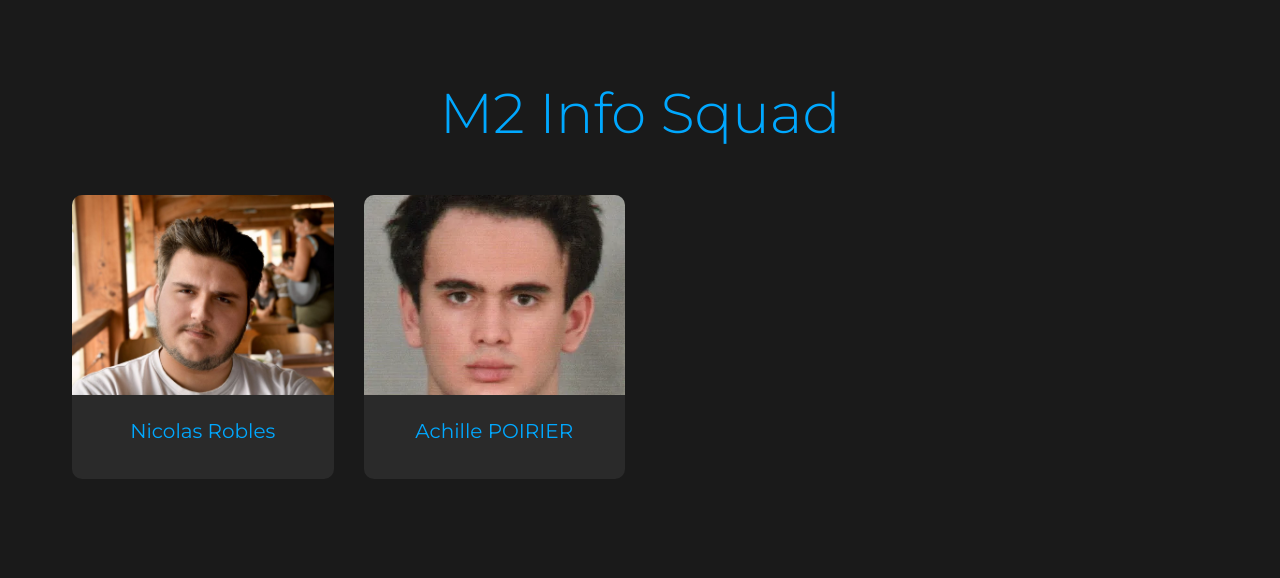
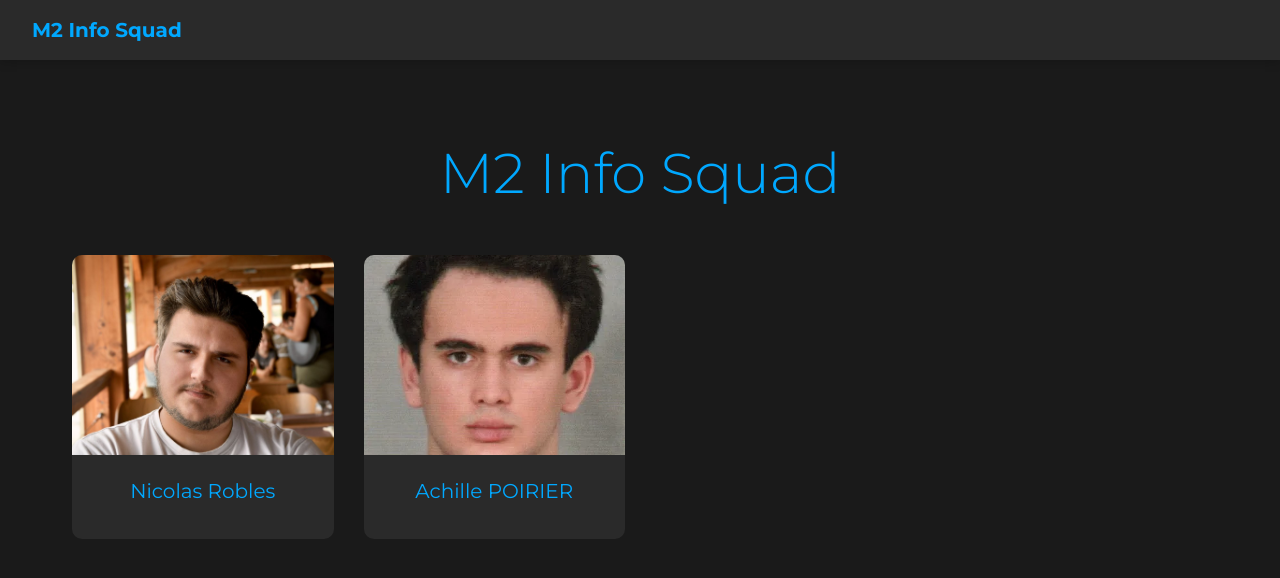
Before and after one commit to NicolasRbls/Team-M2, a React (Vite) app: page / in a window 1280 px wide. Shown: the top 578 px of the page. Built offline with nearby package versions, Linux system fonts and the light colour scheme; the HTML template or start-up script is replaced by a standard one.

Commit message:
✨ feat(layout): add navbar component with basic styling   - introduce a new Navbar component for site-wide navigation   - implement basic styling for the navbar using CSS   - include a link to the homepage within the navbar

```diff
--- a/src/App.css
+++ b/src/App.css
@@ -11,6 +11,25 @@ body {
   font-family: 'Montserrat', sans-serif;
   background-color: var(--primary-color);
   color: var(--text-color);
+}
+
+.navbar {
+  background-color: var(--secondary-color);
+  height: 60px; /* Set a fixed height */
+  display: flex;
+  align-items: center;
+  padding: 0 2rem;
+  box-shadow: 0 2px 10px rgba(0, 0, 0, 0.2);
+}
+
+.navbar-brand {
+  color: var(--accent-color);
+  font-size: 1.25rem;
+  font-weight: 700;
+}
+
+.navbar-brand:hover {
+  color: #007bff;
 }
 
 .container {
--- a/src/App.tsx
+++ b/src/App.tsx
@@ -1,11 +1,13 @@
 import { BrowserRouter as Router, Route, Routes } from 'react-router-dom';
 import HomePage from './components/HomePage';
 import PlayerProfilePage from './components/PlayerProfilePage';
+import Navbar from './components/Navbar';
 import './App.css';
 
 function App() {
   return (
     <Router>
+      <Navbar />
       <Routes>
         <Route path="/" element={<HomePage />} />
         <Route path="/player/:id" element={<PlayerProfilePage />} />
--- /dev/null
+++ b/src/components/Navbar.tsx
@@ -0,0 +1,11 @@
+import { Link } from 'react-router-dom';
+
+const Navbar = () => {
+  return (
+    <nav className="navbar">
+      <Link to="/" className="navbar-brand">M2 Info Squad</Link>
+    </nav>
+  );
+};
+
+export default Navbar;
```
